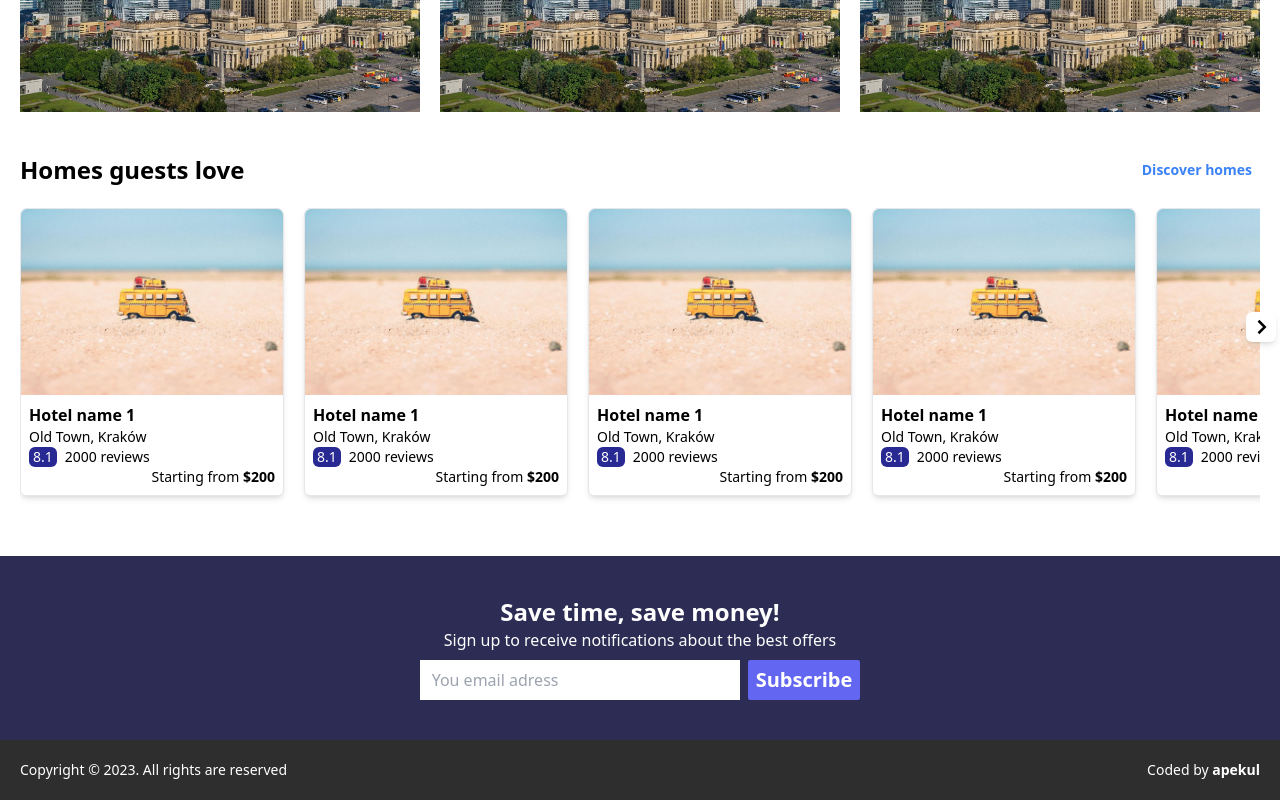
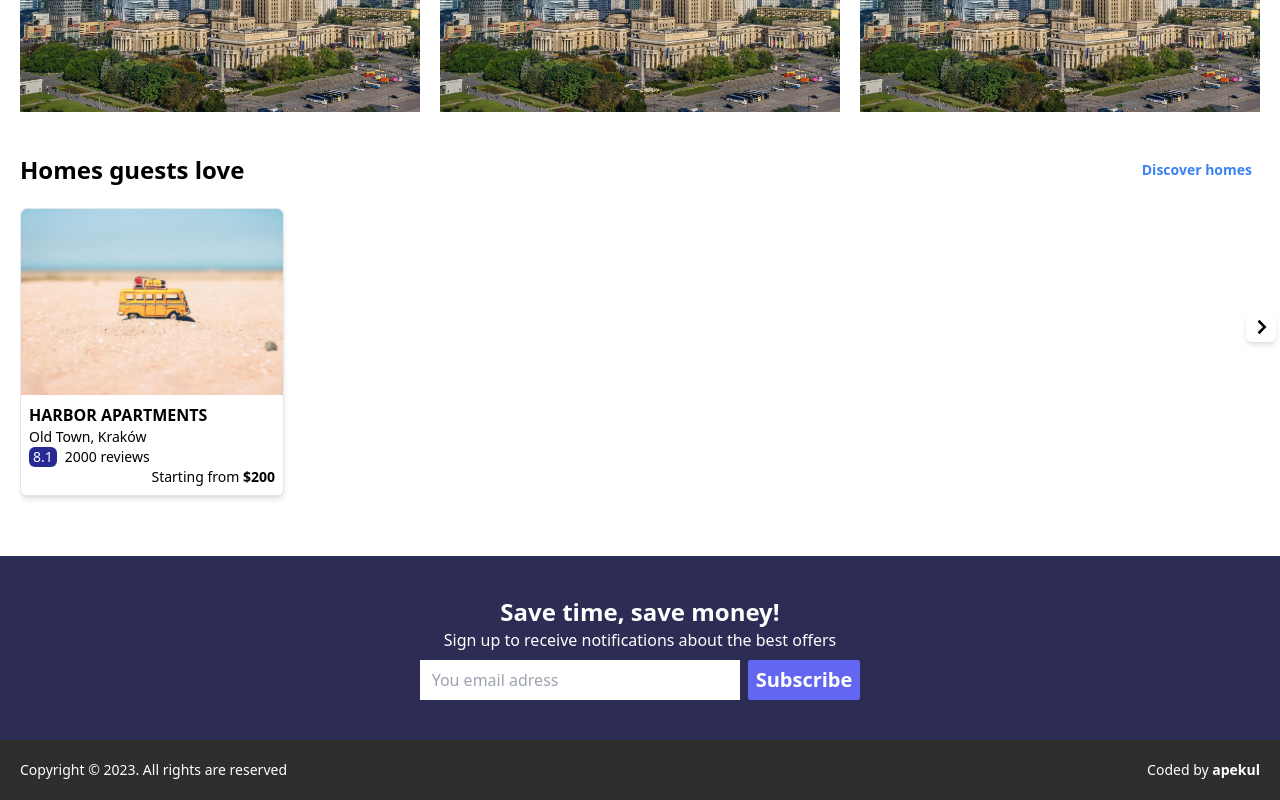
Before and after one commit to apekul/booking, a React (Create React App) app: page /stays in a window 1280 px wide. Shown: the part 1744-2544 px from the top of the page. Built offline with nearby package versions, Linux system fonts and the light colour scheme.

Commit message:
clean up unused import that prevents build

```diff
--- a/src/Assets/fakeObject.js
+++ b/src/Assets/fakeObject.js
@@ -66,52 +66,19 @@ export const fakeProperty = [
 
 export const fakeHotels = [
   {
-    name: "Hotel name 1",
+    name: "HARBOR APARTMENTS",
     location: "Old Town, Kraków",
     rate: "8.1",
     reviews: 2000,
     img: require(`../Assets/img/offer2.jpg`),
-    priceStartAt: "200",
-  },
-  {
-    name: "Hotel name 1",
-    location: "Old Town, Kraków",
-    rate: "8.1",
-    reviews: 2000,
-    img: require(`../Assets/img/offer2.jpg`),
-    priceStartAt: "200",
-  },
-  {
-    name: "Hotel name 1",
-    location: "Old Town, Kraków",
-    rate: "8.1",
-    reviews: 2000,
-    img: require(`../Assets/img/offer2.jpg`),
-    priceStartAt: "200",
-  },
-  {
-    name: "Hotel name 1",
-    location: "Old Town, Kraków",
-    rate: "8.1",
-    reviews: 2000,
-    img: require(`../Assets/img/offer2.jpg`),
-    priceStartAt: "200",
-  },
-  {
-    name: "Hotel name 1",
-    location: "Old Town, Kraków",
-    rate: "8.1",
-    reviews: 2000,
-    img: require(`../Assets/img/offer2.jpg`),
-    priceStartAt: "200",
-  },
-  {
-    name: "Hotel name 1",
-    location: "Old Town, Kraków",
-    rate: "8.1",
-    reviews: 2000,
-    img: require(`../Assets/img/offer2.jpg`),
-    priceStartAt: "200",
+    price: "200",
+    starts: 3,
+    images: [],
+    type: "Hotel",
+    roomType: "Twin Room",
+    roomInfo:
+      "Kościuszki BENJAMIN'S Apartments is situated in Katowice, 600 metres from Katowice Railway Station, 1.8 km from Spodek, as well as 3 km from Silesia City Center shopping mall. The property is located 1.4 km from University of Silesia, 6.4 km from FairExpo Convention Center and 7.1 km from Stadion Śląski. Free WiFi is available throughout the property and Medical University of Silesia is 700 metres away. At the apartment complex, every unit comes with a wardrobe, a flat-screen TV, a private bathroom, bed linen and towels. There is also a fully equipped kitchen in some of the units equipped with an oven. All units will provide guests with a fridge. Ruch Chorzów Stadium is 7.8 km from the apartment, while Górnik Zabrze is 22 km from the property. The nearest airport is Katowice Airport, 36 km from Kościuszki BENJAMIN'S Apartments. Couples particularly like the location — they rated it 9.2 for a two-person trip.",
+    breakfastIncluded: true,
   },
 ];
 
--- a/src/Components/ComplexFilter.js
+++ b/src/Components/ComplexFilter.js
@@ -35,7 +35,6 @@ const ComplexFilter = () => {
   return (
     <div className="border rounded-md h-full">
       <p className="border-b p-2 font-bold">Filter by:</p>
-
       <div className="p-3 border-b">
         <p className="font-bold text-sm">Your budget (per night)</p>
         <p>
--- a/src/Components/ItemList.js
+++ b/src/Components/ItemList.js
@@ -1,5 +1,6 @@
 import React from "react";
 import Image from "../Assets/img/offer1.jpg";
+import { FaStar } from "react-icons/fa";
 
 const ItemList = () => {
   return (
@@ -12,15 +13,26 @@ const ItemList = () => {
         />
         <div className="flex items-start justify-between w-full h-52">
           <div>
-            <span className="flex items-center gap-2">
-              <p className="font-bold text-xl">Property Name</p>
-              <div>stars</div>
+            <span className="flex flex-wrap items-center">
+              <p className="font-bold text-lg text-indigo-500">
+                HARBOR APARTMENTS
+              </p>
+              <div className="flex text-yellow-500 text-sm">
+                {Array.from({ length: 3 }).map((_, i) => (
+                  <FaStar key={i} />
+                ))}
+              </div>
             </span>
             <p className="underline text-indigo-500 text-sm font-bold">
               Katowice
             </p>
+            <div className="border-l-2 px-2 my-2 text-sm">
+              <p className="font-bold">Twin Room</p>
+              <p>2 single beds</p>
+              <p className="text-green-600 font-bold">Breakfast included</p>
+            </div>
           </div>
-          <div className="flex flex-col h-full justify-between ">
+          <div className="flex flex-col h-full w-1/2 items-end justify-between">
             <span className="flex gap-1">
               <span className="text-sm text-end">
                 <p className="font-bold">Very Good</p>
--- a/src/Components/PopularCarBrands.js
+++ b/src/Components/PopularCarBrands.js
@@ -1,13 +1,5 @@
 import React from "react";
 import { CarRentalBrands } from "../Assets/fakeObject";
-
-const carBrands = [
-  { name: "Panek" },
-  { name: "Express" },
-  { name: "Rentis" },
-  { name: "Carwiz" },
-  { name: "Greenmotion" },
-];
 
 const Popularcarbrands = ({ cityName }) => {
   return (
--- a/src/Components/ScrollableSection.js
+++ b/src/Components/ScrollableSection.js
@@ -63,10 +63,9 @@ const ScrollableSection = ({ ...children }) => {
                 </p>
                 {v.reviews && <p>{v.reviews} reviews</p>}
               </span>
-              {v.priceStartAt && (
+              {v.price && (
                 <p className="text-sm w-full text-end">
-                  Starting from{" "}
-                  <span className="font-bold">${v.priceStartAt}</span>
+                  Starting from <span className="font-bold">${v.price}</span>
                 </p>
               )}
             </span>
--- a/src/Components/SearchBar/SearchBar.js
+++ b/src/Components/SearchBar/SearchBar.js
@@ -1,4 +1,4 @@
-import React, { useState, useEffect } from "react";
+import React, { useState } from "react";
 import { addDays } from "date-fns";
 import { useNavigate } from "react-router-dom";
 
@@ -14,7 +14,7 @@ const SearchBar = () => {
 
   // Set Destination
   const [searchPlace, setSearchPlace] = useState({});
-  const [error, setError] = useState("");
+  // const [error, setError] = useState("");
 
   // Set how many persons
   const [person, setPerson] = useState({ adults: 1, children: 0, room: 1 });
@@ -30,9 +30,8 @@ const SearchBar = () => {
 
   const handleKeyDown = (event) => {
     if (event.key === "Enter") {
-      return searchPlace.name
-        ? navigate(`/stays/${searchPlace?.name}`)
-        : setError("City not found");
+      return searchPlace.name && navigate(`/stays/${searchPlace?.name}`);
+      // : setError("City not found");
     }
   };
   return (
--- a/src/Pages/SearchResult.js
+++ b/src/Pages/SearchResult.js
@@ -36,10 +36,10 @@ const SearchResult = () => {
         </div>
 
         <div className="flex gap-3 items-start">
-          <div className="w-1/3 h-full">
+          <div className="w-1/4 h-full">
             <ComplexFilter />
           </div>
-          <div className="flex w-2/3 gap-3 flex-col">
+          <div className="flex w-3/4 gap-3 flex-col">
             <h1 className="text-2xl font-bold">{item}: 150 poperties found</h1>
             <div className="border border-black py-1 px-2 w-fit rounded-full">
               Sort by button
```
